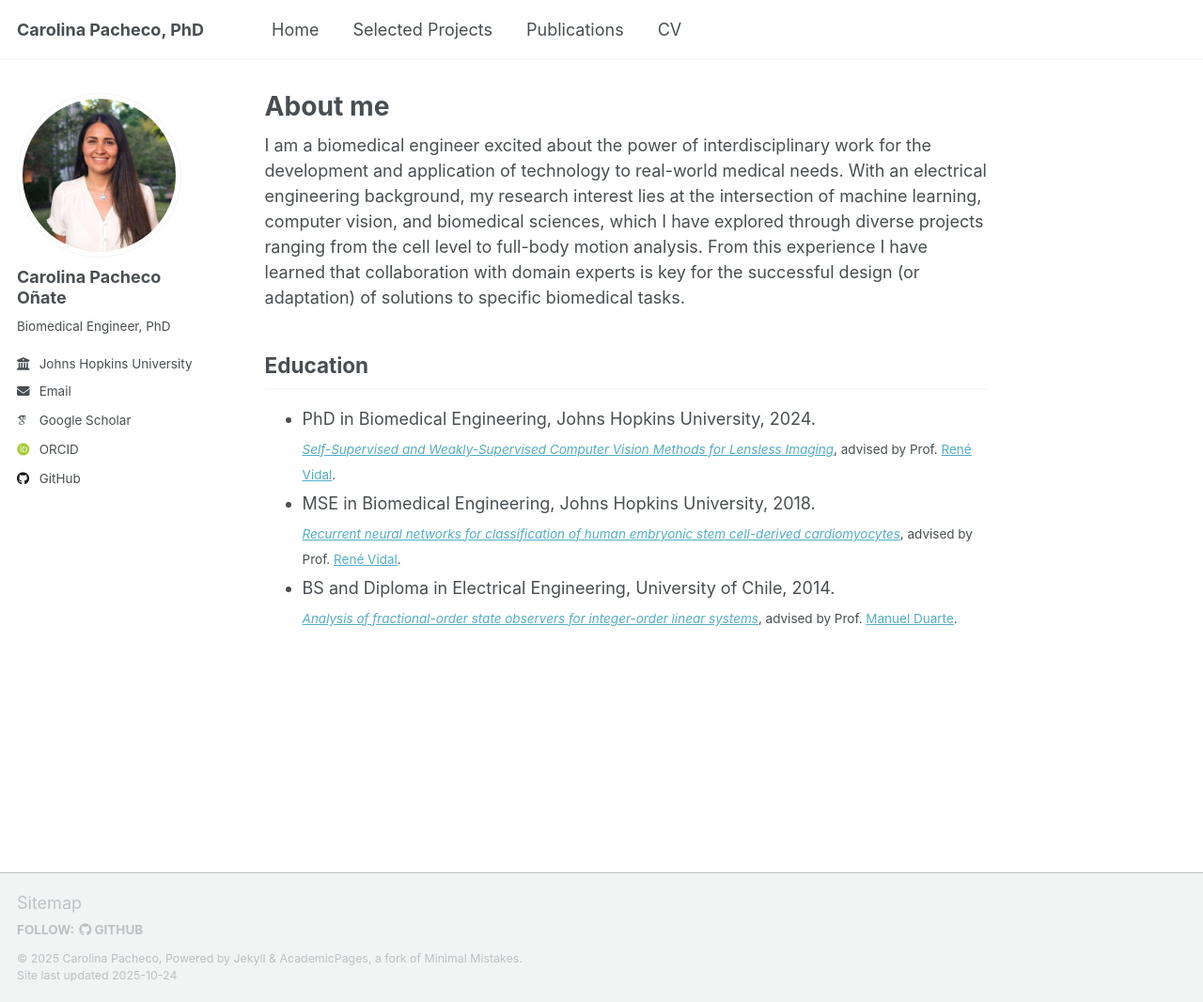
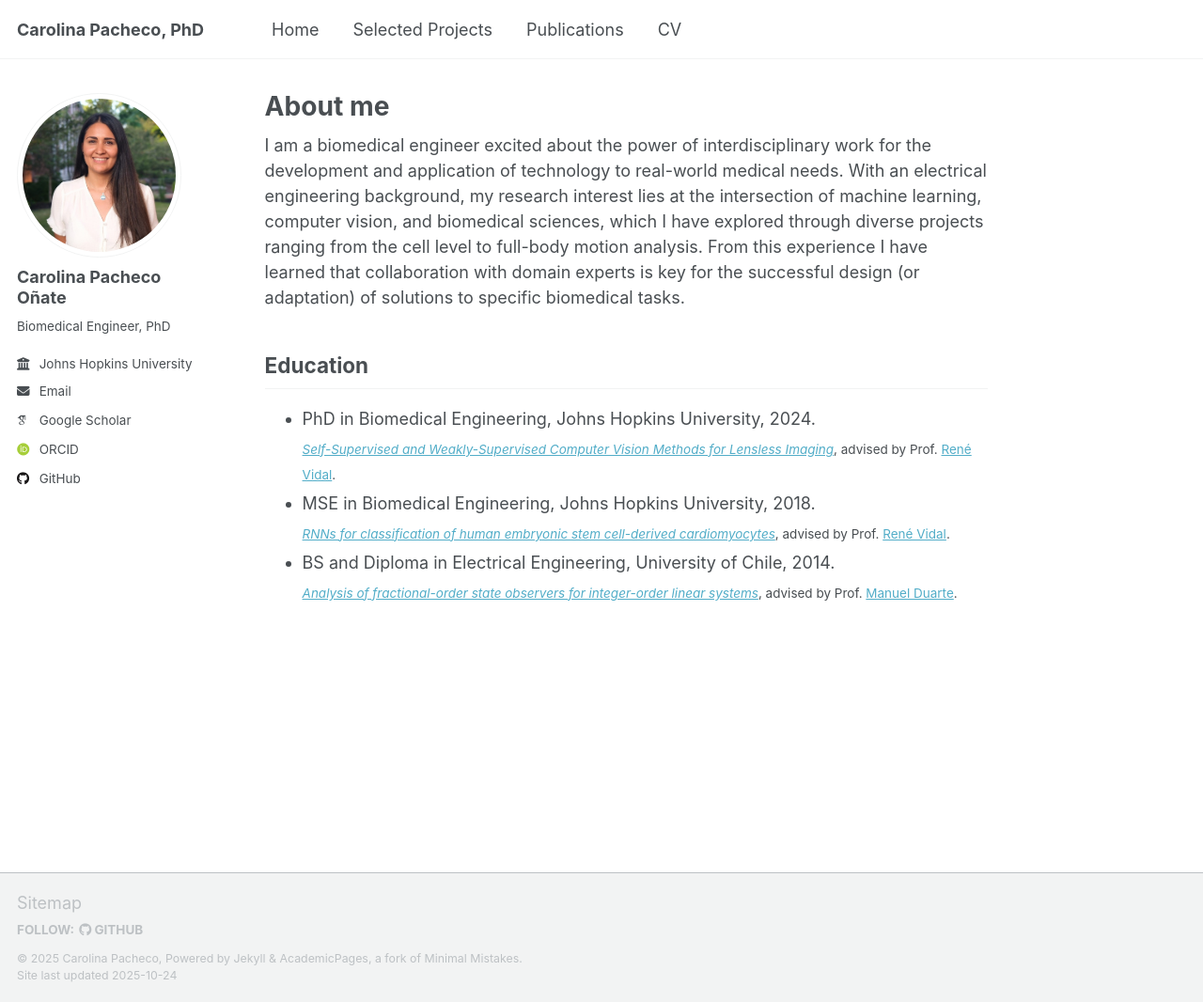
Before and after one commit to carolina-pacheco/carolina-pacheco.github.io, a Jekyll site: the page built from _pages/about.md, in a window 1280 px wide and 1066 px high. Shown: the whole window at 94% size. Built offline with Jekyll 4.4.1, drawn with Linux system fonts in a browser that asks for light colours; some web fonts are replaced; a script that is not in the unit is left out.

Commit message:
Update about.md

```diff
--- a/_pages/about.md
+++ b/_pages/about.md
@@ -15,6 +15,6 @@ Education
 - PhD in Biomedical Engineering, Johns Hopkins University, 2024.<br>
    <sub> [*Self-Supervised and Weakly-Supervised Computer Vision Methods for Lensless Imaging*](https://jscholarship.library.jhu.edu/handle/1774.2/70256), advised by Prof. [René Vidal](https://www.grasp.upenn.edu/people/rene-vidal/). <sub>
 - MSE in Biomedical Engineering, Johns Hopkins University, 2018. <br>
-  <sub> [*Recurrent neural networks for classification of human embryonic stem cell-derived cardiomyocytes*](http://jhir.library.jhu.edu/handle/1774.2/60153), advised by Prof. [René Vidal](https://www.grasp.upenn.edu/people/rene-vidal/). <sub>
+  <sub> [*RNNs for classification of human embryonic stem cell-derived cardiomyocytes*](http://jhir.library.jhu.edu/handle/1774.2/60153), advised by Prof. [René Vidal](https://www.grasp.upenn.edu/people/rene-vidal/). <sub>
 - BS and Diploma in Electrical Engineering, University of Chile, 2014. <br>
     <sub> [*Analysis of fractional-order state observers for integer-order linear systems*](https://repositorio.uchile.cl/handle/2250/115614), advised by Prof. [Manuel Duarte](https://investigadores.anid.cl/es/public_search/researcher?id=4756). <sub>
```
